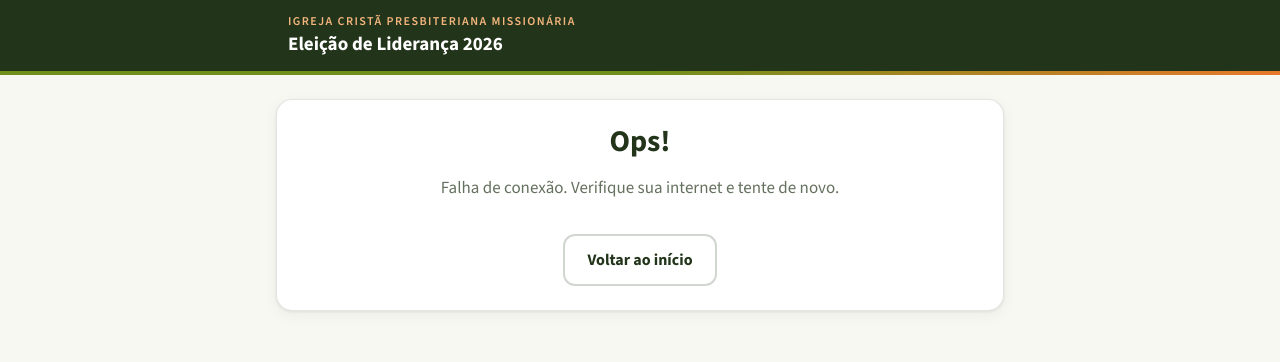
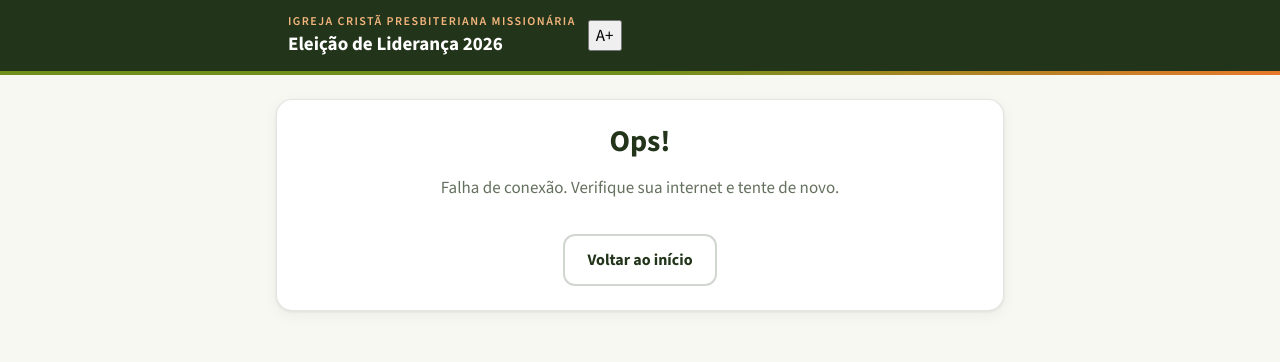
Before and after one commit to assis351/eleicao, a plain HTML site: page votar.html in a window 1280 px wide. Drawn offline with nearby package versions, Linux system fonts and the light colour scheme; no server answers.

Commit message:
Botão A+ na cédula

```diff
--- a/votar.html
+++ b/votar.html
@@ -19,6 +19,7 @@
         <div class="igreja" id="igreja">Igreja Cristã Presbiteriana Missionária</div>
         <div class="titulo" id="titulo">Eleição de Liderança 2026</div>
       </div>
+      <button type="button" class="botao-letra" id="btn-letra" aria-label="Aumentar o tamanho da letra">A+</button>
     </div>
     <div class="faixa"></div>
   </header>
```
